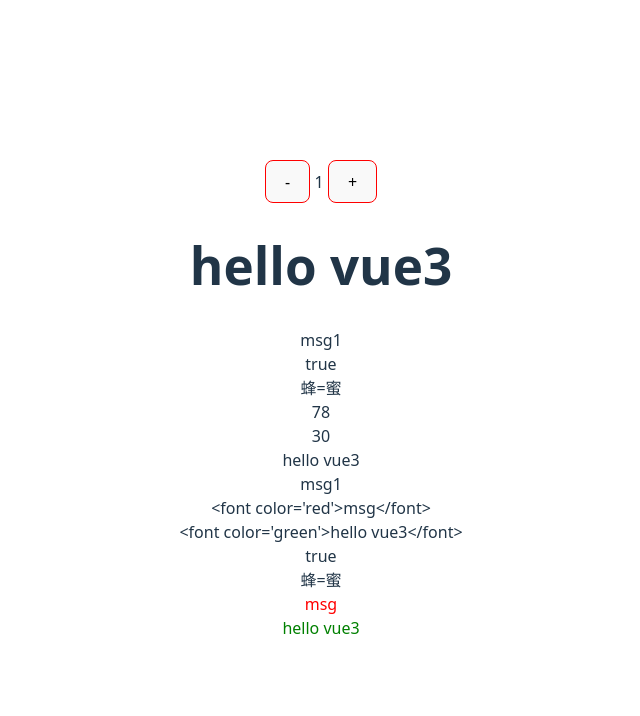
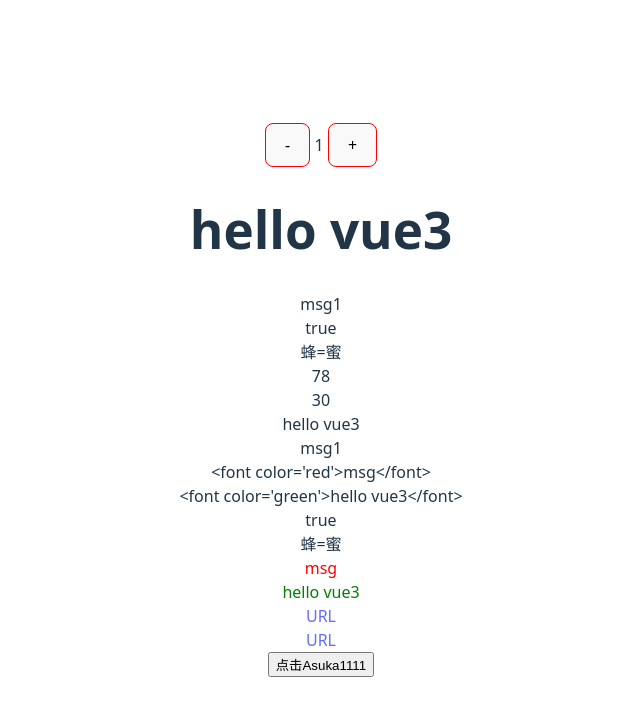
Before and after one commit to nfsp412/front_project, a Vue app in the folder VUE-demo/vite-project/: page / in a window 1280 px wide. Shown: the top 716 px of the page, without its empty margins (319-959 px from the left). Built offline with nearby package versions, Linux system fonts and the light colour scheme.

Commit message:
vue3+vite响应式编程 v-bind

```diff
--- a/VUE-demo/vite-project/src/App.vue
+++ b/VUE-demo/vite-project/src/App.vue
@@ -30,6 +30,12 @@
 // v-text和v-html
 let redMsg = "<font color='red'>msg</font>";
 let greenMsg = `<font color=\'green\'>${msg}</font>`;
+
+// v-bind渲染元素的属性
+const data = {
+  name: "Asuka1111",
+  url: "https://github.com/nfsp412",
+};
 </script>
 
 <template>
@@ -54,6 +60,10 @@
     <span v-text="bee.split(' ').reverse().join('=')"></span><br />
     <span v-html="redMsg"></span><br />
     <span v-html="greenMsg"></span><br />
+
+    <a v-bind:href="data.url" target="_self">URL</a><br />
+    <a :href="data.url" target="_self">URL</a><br />
+    <input type="button" v-bind:value="`点击${data.name}`" />
   </div>
 </template>
 
```
